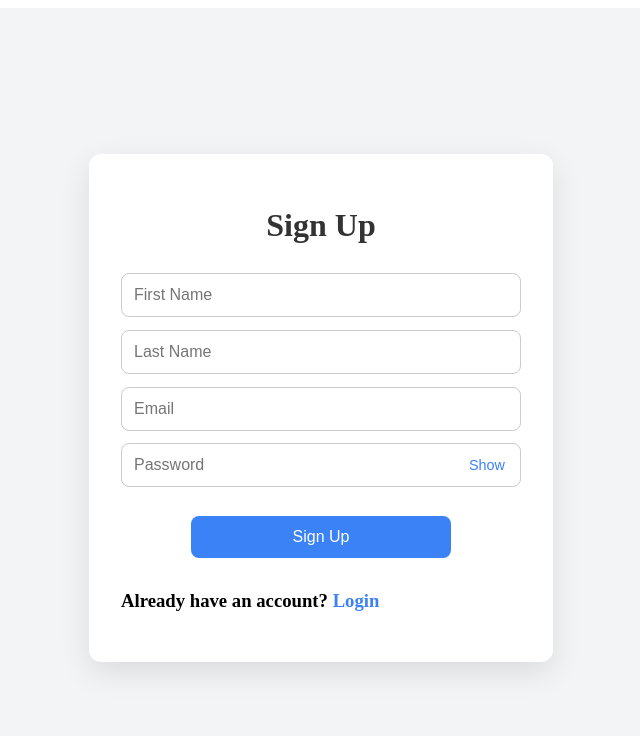
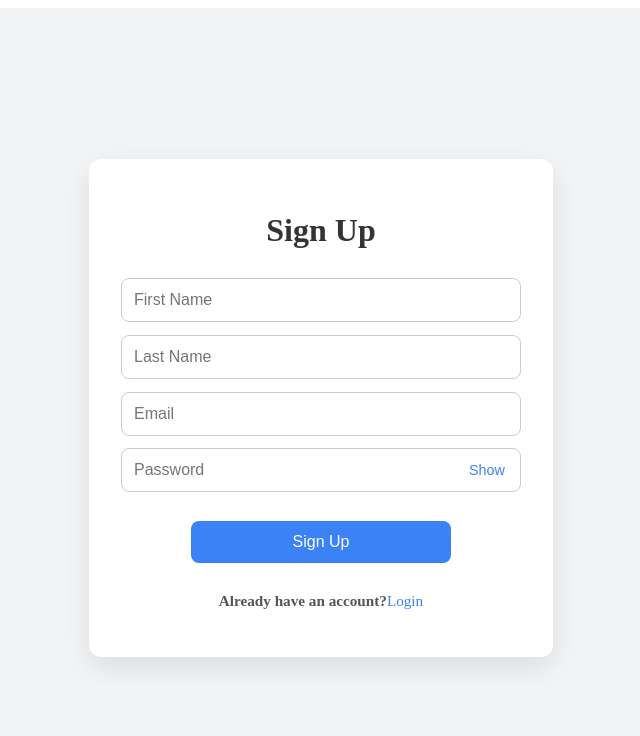
Before and after one commit to maruffhasan/hotel-management-system, a React (Create React App) app in the folder frontend/: page /usersignup in a window 1280 px wide. Shown: the top 736 px of the page, without its empty margins (319-959 px from the left). Built offline with nearby package versions, Linux system fonts and the light colour scheme.

Commit message:
signup fixed

```diff
--- a/frontend/src/api/index.js
+++ b/frontend/src/api/index.js
@@ -21,7 +21,7 @@
   const res= await fetch(`${API}/api/auth/user-sign-up`,{
     method: "POST",
     headers: {"Content-Type":  "application/json"},
-    body: JSON.stringify({first_name,last_name,email,password}),
+    body: JSON.stringify({first_name, last_name, email, password}),
   });
 
   if(!res.ok) {
--- a/frontend/src/pages/Login.js
+++ b/frontend/src/pages/Login.js
@@ -64,9 +64,9 @@
         </div>
         <button type="submit" className={styles.loginButton}>Login</button>
         <div>
-            <h3 className={styles.signupPrompt}>
+            <h3 className={styles.loginPrompt}>
               Create an account{" "}
-              <Link to="/usersignup" className={styles.signupLink}>Sign up</Link>
+              <Link to="/usersignup" className={styles.loginLink}>Sign up</Link>
             </h3>
         </div>
       </form>
--- a/frontend/src/pages/Login.module.css
+++ b/frontend/src/pages/Login.module.css
@@ -160,20 +160,20 @@
   background: #dfe6e9;
 }
 
-.signupPrompt {
+.loginPrompt {
   margin-top: 1rem;
   font-size: 0.95rem;
   text-align: center;
   color: #555; /* subtle gray text */
 }
 
-.signupLink {
+.loginLink {
   color: #007bff; /* blue */
   text-decoration: none;
   font-weight: 500;
 }
 
-.signupLink:hover {
+.loginLink:hover {
   text-decoration: underline;
   color: #0056b3; /* darker blue on hover */
 }
--- a/frontend/src/pages/UserSignup.js
+++ b/frontend/src/pages/UserSignup.js
@@ -1,5 +1,5 @@
 import React, { useState } from "react";
-import { useNavigate } from "react-router-dom";
+import { useNavigate ,Link } from "react-router-dom";
 import { signupUser } from "../api";
 import styles from "./Login.module.css"; // Reusing login styles
 import { getErrorMessageByStatus } from "./loginUtils";
@@ -18,7 +18,7 @@
     e.preventDefault();
 
     try {
-      const res = await signupUser({ firstName, lastName, email, password });
+      const res = await signupUser( firstName, lastName, email, password );
 
       localStorage.setItem("token", res.token);
       localStorage.setItem("role", res.role);
@@ -85,7 +85,10 @@
 
         <button type="submit" className={styles.loginButton}>Sign Up</button>
         <div>
-          <h3>Already have an account? <a href="/login">Login</a></h3>
+           <h3 className={styles.loginPrompt}>
+                Already have an account?
+                <Link to="/login" className={styles.loginLink}>Login</Link>
+            </h3>
         </div>
       </form>
 
```
